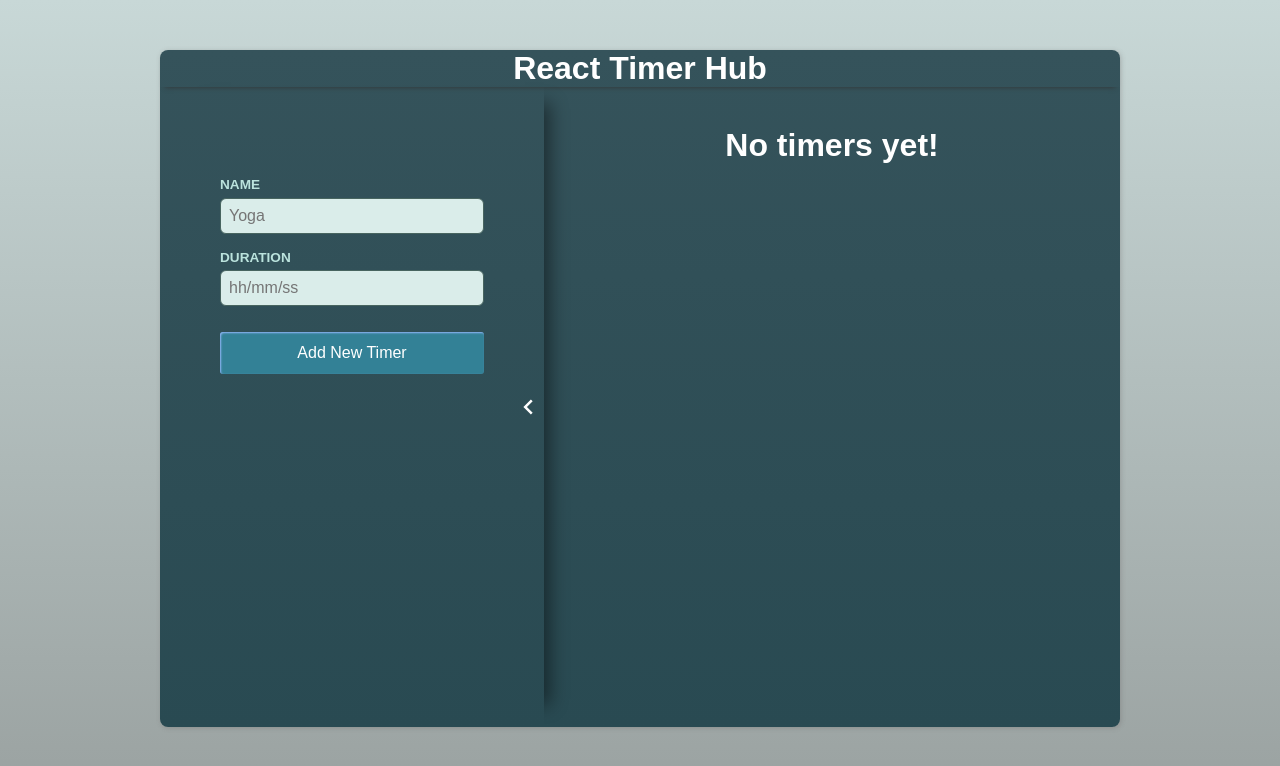
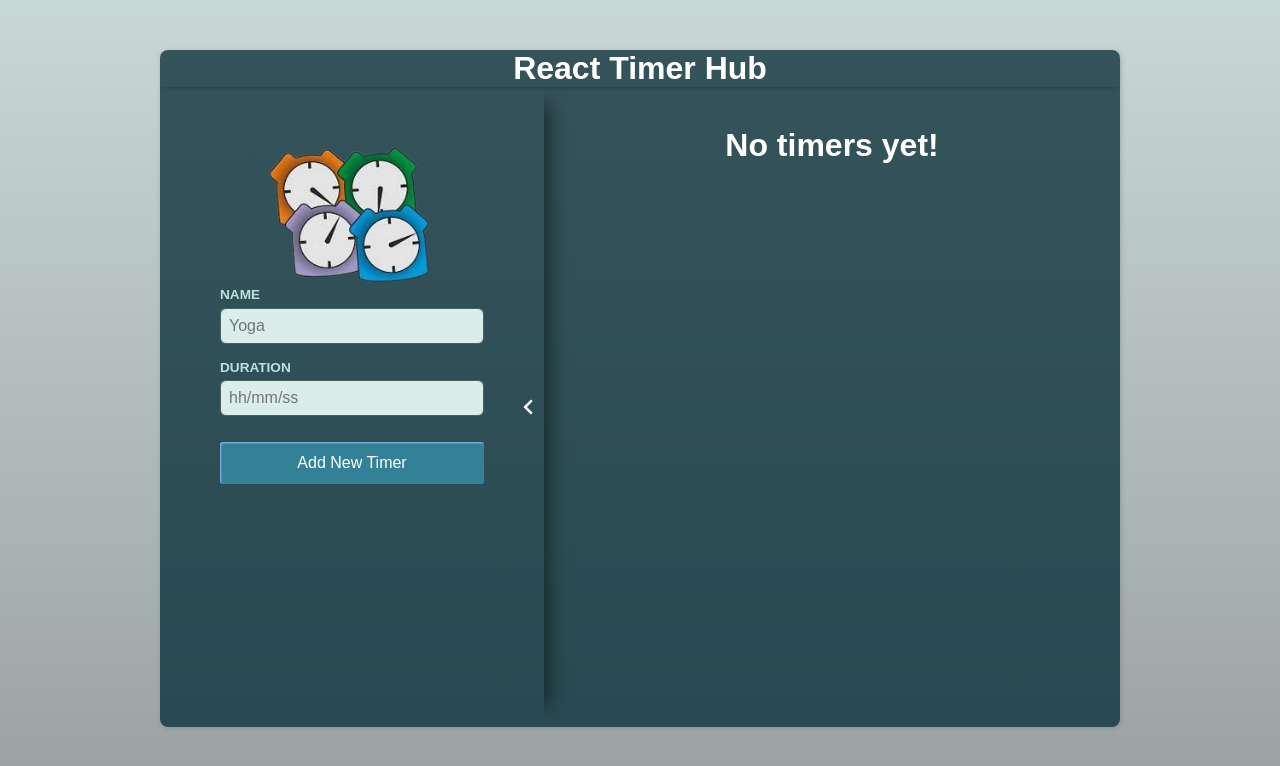
Before and after one commit to Lika-M/timer-hub, a React (Vite) app: page / in a window 1280 px wide. Shown: the top 766 px of the page. Built offline with nearby package versions, Linux system fonts and the light colour scheme; the HTML template or start-up script is replaced by a standard one; a web font is replaced by a local one.

Commit message:
Added an image to the form page.

```diff
--- a/src/components/common/form/Form.scss
+++ b/src/components/common/form/Form.scss
@@ -4,7 +4,7 @@
    display: grid;
    grid-template-columns: 1fr;
    grid-template-rows: 1fr;
-   padding: 90px 60px;
+   padding: 200px 60px 100px 60px;
 
    button {
       margin-top: 10px;
--- a/src/components/newTimer/NewTimer.tsx
+++ b/src/components/newTimer/NewTimer.tsx
@@ -55,6 +55,7 @@ export default function NewTimer({ toggleForm, isCollapsed }: NewTimerProps) {
     }
 
     return (
+        <>
             <article className={isCollapsed ? "form collapsed" : "form expanded"}>
                 <span onClick={toggleForm}>
                     {isCollapsed
@@ -62,6 +63,7 @@ export default function NewTimer({ toggleForm, isCollapsed }: NewTimerProps) {
                         : <MdKeyboardArrowLeft />}
                 </span>
                 <Form onSave={handleSubmit}>
+                    <img src="/src/assets/multi-timer.png" alt="Multi-timer" />
                     <Input
                         type="text"
                         id="name"
@@ -79,5 +81,6 @@ export default function NewTimer({ toggleForm, isCollapsed }: NewTimerProps) {
                     <Button>Add New Timer</Button>
                 </Form>
             </article>
+        </>
     );
 }
--- a/src/components/newTimer/newTimer.scss
+++ b/src/components/newTimer/newTimer.scss
@@ -11,13 +11,20 @@
             transition: visibility 0.1s linear 0.3s;
             transition: opacity 0.5s linear 0.3s;
         }
+
+        img {
+            opacity: 1;
+        }
     }
 
     &.collapsed {
-
         .add-form {
             visibility: hidden;
             opacity: 0;
+
+        }
+        img {
+          opacity: 0;
         }
     }
 
@@ -29,6 +36,19 @@
         transform: translate(-2%, -50%);
         cursor: pointer;
     }
+
+    img {
+        width: 180px;
+        height: auto;
+        position: absolute;
+        left: 50%;
+        top: 20%;
+        -ms-transform: translate(-50%, -50%);
+        transform: translate(-50%, -50%);
+        transition: opacity 0.5s linear 0.3s;
+        opacity: 1;
+    }
+
 }
 
 // TODO: rotate down the shadow and arrows
```
Also changed, not shown: src/assets/multi-timer.png (added). Lines whose indentation alone changed are shown as unchanged.
